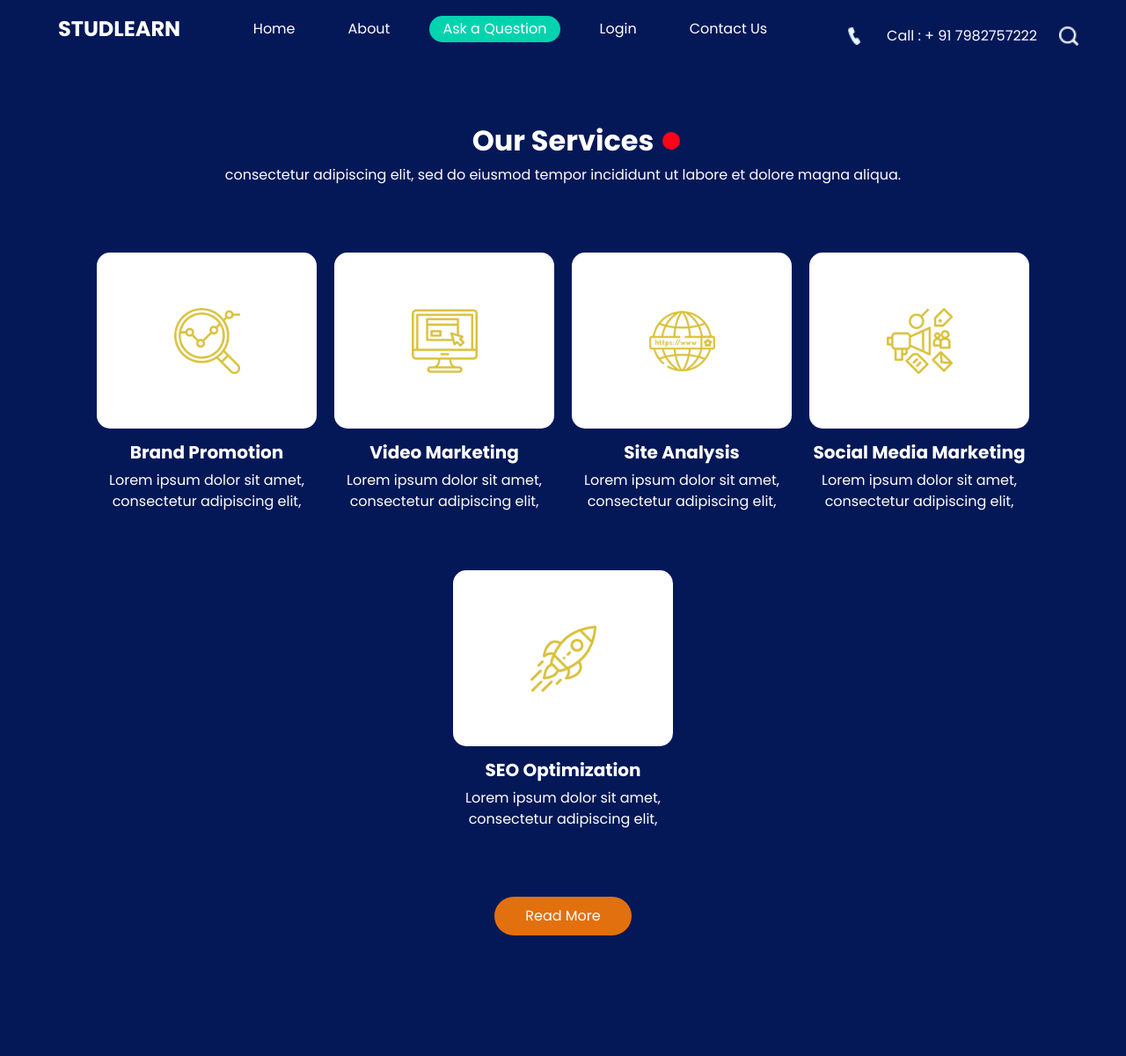
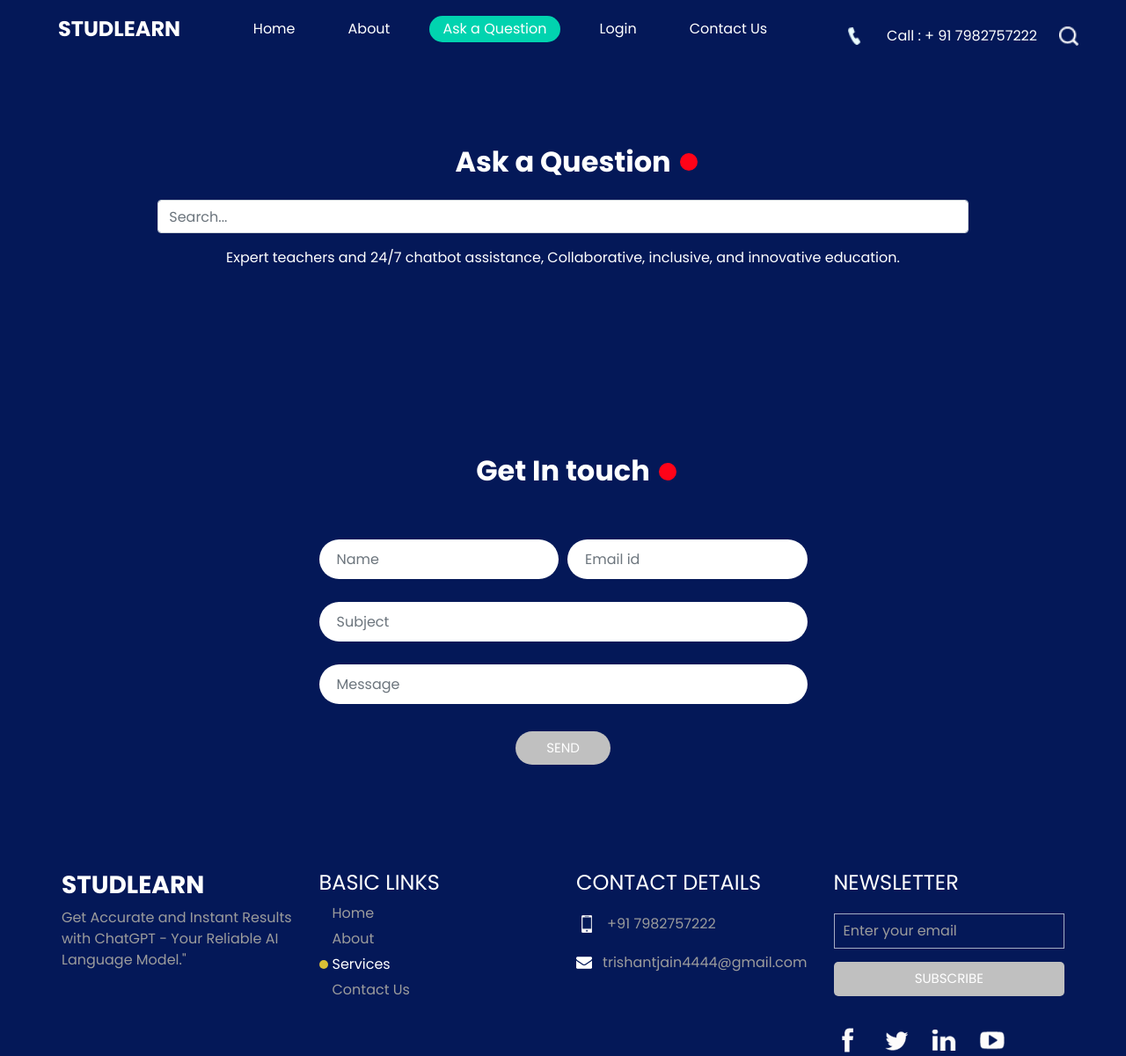
Before and after one commit to trishantjain/studLearn, a plain HTML site: page seotech-html/service.html in a window 1280 px wide. Shown: the top 1200 px of the page at 88% size. Drawn offline with nearby package versions, Linux system fonts and the light colour scheme.

Commit message:
added ask a question feature

```diff
--- a/seotech-html/service.html
+++ b/seotech-html/service.html
@@ -15,7 +15,8 @@
   <title>studLearn</title>
 
   <!-- slider stylesheet -->
-  <link rel="stylesheet" type="text/css" href="https://cdnjs.cloudflare.com/ajax/libs/OwlCarousel2/2.1.3/assets/owl.carousel.min.css" />
+  <link rel="stylesheet" type="text/css"
+    href="https://cdnjs.cloudflare.com/ajax/libs/OwlCarousel2/2.1.3/assets/owl.carousel.min.css" />
 
   <!-- bootstrap core css -->
   <link rel="stylesheet" type="text/css" href="css/bootstrap.css" />
@@ -41,7 +42,8 @@
             </span>
           </a>
           </a>
-          <button class="navbar-toggler" type="button" data-toggle="collapse" data-target="#navbarSupportedContent" aria-controls="navbarSupportedContent" aria-expanded="false" aria-label="Toggle navigation">
+          <button class="navbar-toggler" type="button" data-toggle="collapse" data-target="#navbarSupportedContent"
+            aria-controls="navbarSupportedContent" aria-expanded="false" aria-label="Toggle navigation">
             <span class="s-1"> </span>
             <span class="s-2"> </span>
             <span class="s-3"> </span>
@@ -89,86 +91,18 @@
   <section class="service_section layout_padding">
     <div class="container-fluid">
       <div class="heading_container">
-        <h2>
-          Our Services
+        <h2 class="my-4">
+          Ask a Question
         </h2>
-        <p>
-          consectetur adipiscing elit, sed do eiusmod tempor incididunt ut labore et dolore magna aliqua.
+        <form>
+          <div class="form-row ">
+            <div class="form-group col-md-10 mx-auto">
+              <input type="text" class="form-control" id="inputName4" name="quesQuery" placeholder="Search... ">
+            </div>
+        </form>
+        <p class=" mx-auto">
+          Expert teachers and 24/7 chatbot assistance, Collaborative, inclusive, and innovative education.
         </p>
-      </div>
-
-      <div class="service_container">
-        <div class="box">
-          <div class="img-box">
-            <img src="images/s-1.png" alt="">
-          </div>
-          <div class="detail-box">
-            <h5>
-              Brand Promotion
-            </h5>
-            <p>
-              Lorem ipsum dolor sit amet, consectetur adipiscing elit,
-            </p>
-          </div>
-        </div>
-        <div class="box">
-          <div class="img-box">
-            <img src="images/s-2.png" alt="">
-          </div>
-          <div class="detail-box">
-            <h5>
-              Video Marketing
-
-            </h5>
-            <p>
-              Lorem ipsum dolor sit amet, consectetur adipiscing elit,
-            </p>
-          </div>
-        </div>
-        <div class="box">
-          <div class="img-box">
-            <img src="images/s-3.png" alt="">
-          </div>
-          <div class="detail-box">
-            <h5>
-              Site Analysis
-            </h5>
-            <p>
-              Lorem ipsum dolor sit amet, consectetur adipiscing elit,
-            </p>
-          </div>
-        </div>
-        <div class="box">
-          <div class="img-box">
-            <img src="images/s-4.png" alt="">
-          </div>
-          <div class="detail-box">
-            <h5>
-              Social Media Marketing
-            </h5>
-            <p>
-              Lorem ipsum dolor sit amet, consectetur adipiscing elit,
-            </p>
-          </div>
-        </div>
-        <div class="box">
-          <div class="img-box">
-            <img src="images/s-5.png" alt="">
-          </div>
-          <div class="detail-box">
-            <h5>
-              SEO Optimization
-            </h5>
-            <p>
-              Lorem ipsum dolor sit amet, consectetur adipiscing elit,
-            </p>
-          </div>
-        </div>
-      </div>
-      <div class="btn-box">
-        <a href="">
-          Read More
-        </a>
       </div>
     </div>
   </section>
@@ -227,11 +161,10 @@
           <div class="col-md-3">
             <div class="info_logo">
               <h3>
-                studlearn
+                STUDLEARN
               </h3>
               <p>
-                Lorem ipsum dolor sit amet, consectetur adipiscing elit, sed do eiusmod tempor indidunt ut labore et
-                dolore magna
+                Get Accurate and Instant Results with ChatGPT - Your Reliable AI Language Model."
               </p>
             </div>
           </div>
@@ -317,8 +250,7 @@
     <section class="container-fluid footer_section">
       <div class="container">
         <p>
-          &copy; <span id="displayYear"></span> All Rights Reserved By
-          <a href="https://html.design/">Free Html Templates</a>
+          &copy; <span id="displayYear"></span> All Rights Reserved By studlearn
         </p>
       </div>
     </section>
```
